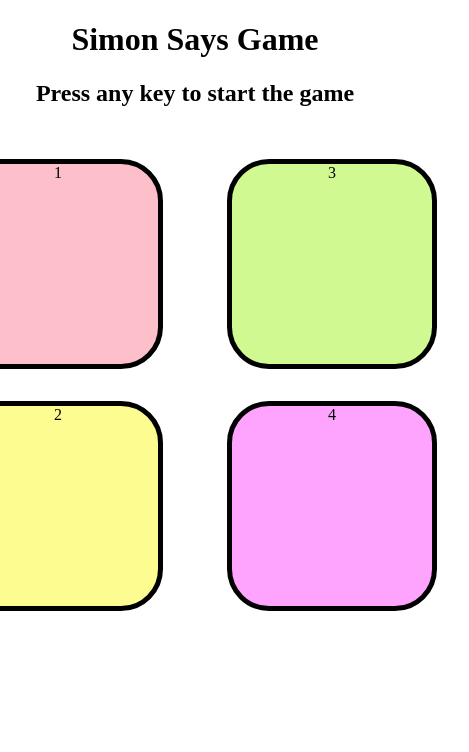
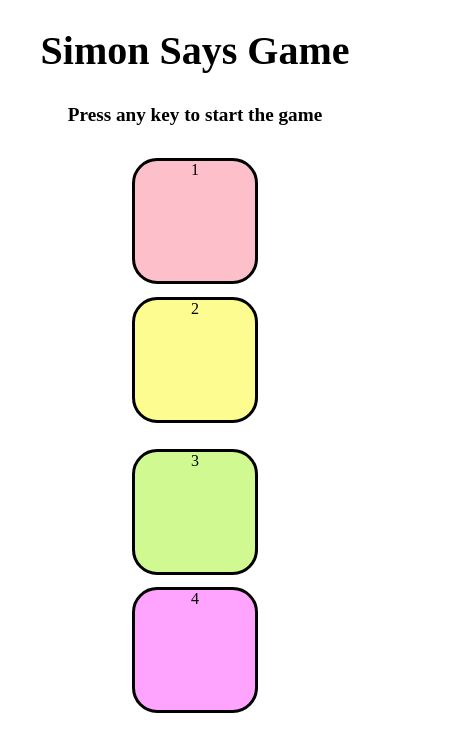
Before and after one commit to bhavana-k4/Simon-Says-Game-, a plain HTML site: page index.html in a window 390 px wide. Shown: the whole page, 469 px wide, since content can reach past the window. Drawn offline with Linux system fonts and the light colour scheme.

Commit message:
made the game responsive

```diff
--- a/Simon_Say_Game.css
+++ b/Simon_Say_Game.css
@@ -33,3 +33,26 @@ body{
 .userflash{
     background-color: green;
 }
+
+/* === Responsive Mobile View === */
+@media (max-width: 650px) {
+  h1 {
+    font-size: 2.5rem;
+  }
+  h2 {
+    font-size: 1.2rem;
+    line-height: 1.5;
+  }
+
+  .btn-container {
+    flex-direction: column; /* Stack the two lines vertically */
+    align-items: center;    /* Center the stacked lines */
+  }
+
+  .btn {
+    height: 120px;
+    width: 120px;
+    margin: 0.8rem;
+    border-width: 3px;
+  }
+}
```
